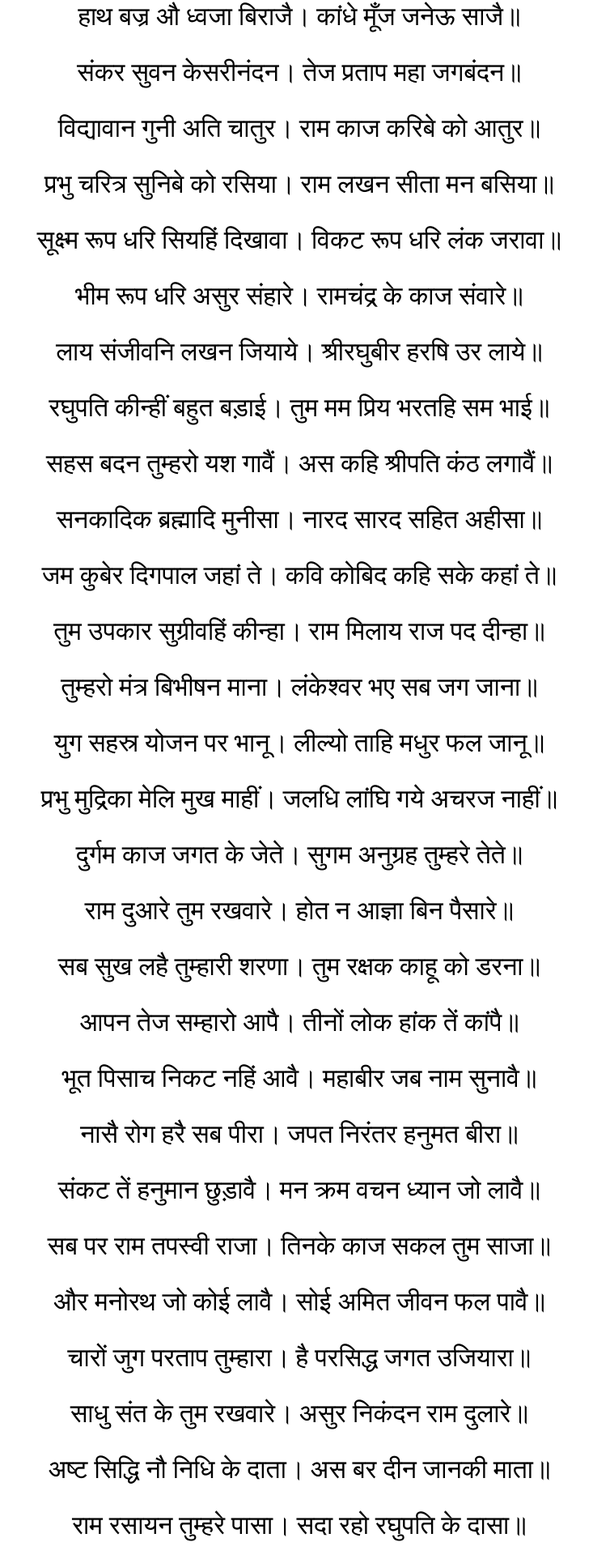
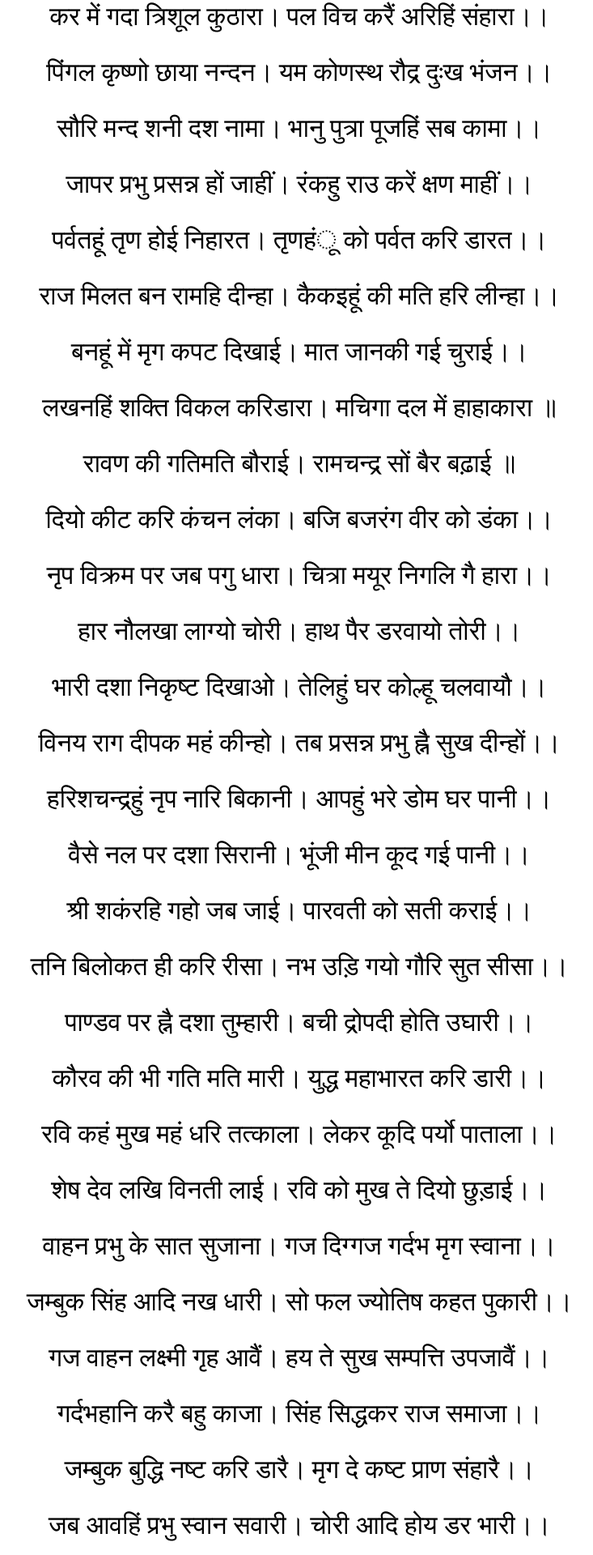
Before and after one commit to asitsi/chalisha, a React (Create React App) app: page /chalisha/sani in a window 1280 px wide. Shown: the part 759-2679 px from the top of the page at 81% size, without its empty margins (270-1003 px from the left). Built offline with nearby package versions, Linux system fonts and the light colour scheme; a web font is replaced by a local one.

Commit message:
shani chalisha added

```diff
--- a/src/Home/Home.js
+++ b/src/Home/Home.js
@@ -24,7 +24,7 @@ export default Home;
 const Card = ({ imageUrl }) => {
   return (
     <div className="card">
-      <img src={imageUrl} className="card-image" />
+      <img src={imageUrl} alt={`${imageUrl}`} className="card-image" />
     </div>
   );
 };
--- a/src/Shani/Shani.js
+++ b/src/Shani/Shani.js
@@ -51,44 +51,44 @@ const Doha = [
 const Chalisha = [
     { chopai: "जयति जयति शनिदेव दयाला। करत सदा भक्तन प्रतिपाला॥" },
     { chopai: "चारि भुजा, तनु श्याम विराजै। माथे रतन मुकुट छबि छाजै॥" },
-    { chopai: "महावीर विक्रम बजरंगी। कुमति निवार सुमति के संगी॥" },
-    { chopai: "कंचन बरन बिराज सुबेसा। कानन कुंडल कुंचित केसा॥" },
-    { chopai: "हाथ बज्र औ ध्वजा बिराजै। कांधे मूँज जनेऊ साजै॥" },
-    { chopai: "संकर सुवन केसरीनंदन। तेज प्रताप महा जगबंदन॥" },
-    { chopai: "विद्यावान गुनी अति चातुर। राम काज करिबे को आतुर॥" },
-    { chopai: "प्रभु चरित्र सुनिबे को रसिया। राम लखन सीता मन बसिया॥" },
-    { chopai: "सूक्ष्म रूप धरि सियहिं दिखावा। विकट रूप धरि लंक जरावा॥" },
-    { chopai: "भीम रूप धरि असुर संहारे। रामचंद्र के काज संवारे॥" },
-    { chopai: "लाय संजीवनि लखन जियाये। श्रीरघुबीर हरषि उर लाये॥" },
-    { chopai: "रघुपति कीन्हीं बहुत बड़ाई। तुम मम प्रिय भरतहि सम भाई॥" },
-    { chopai: "सहस बदन तुम्हरो यश गावैं। अस कहि श्रीपति कंठ लगावैं॥" },
-    { chopai: "सनकादिक ब्रह्मादि मुनीसा। नारद सारद सहित अहीसा॥" },
-    { chopai: "जम कुबेर दिगपाल जहां ते। कवि कोबिद कहि सके कहां ते॥" },
-    { chopai: "तुम उपकार सुग्रीवहिं कीन्हा। राम मिलाय राज पद दीन्हा॥" },
-    { chopai: "तुम्हरो मंत्र बिभीषन माना। लंकेश्वर भए सब जग जाना॥" },
-    { chopai: "युग सहस्र योजन पर भानू। लील्यो ताहि मधुर फल जानू॥" },
-    { chopai: "प्रभु मुद्रिका मेलि मुख माहीं। जलधि लांघि गये अचरज नाहीं॥" },
-    { chopai: "दुर्गम काज जगत के जेते। सुगम अनुग्रह तुम्हरे तेते॥" },
-    { chopai: "राम दुआरे तुम रखवारे। होत न आज्ञा बिन पैसारे॥" },
-    { chopai: "सब सुख लहै तुम्हारी शरणा। तुम रक्षक काहू को डरना॥" },
-    { chopai: "आपन तेज सम्हारो आपै। तीनों लोक हांक तें कांपै॥" },
-    { chopai: "भूत पिसाच निकट नहिं आवै। महाबीर जब नाम सुनावै॥" },
-    { chopai: "नासै रोग हरै सब पीरा। जपत निरंतर हनुमत बीरा॥" },
-    { chopai: "संकट तें हनुमान छुड़ावै। मन क्रम वचन ध्यान जो लावै॥" },
-    { chopai: "सब पर राम तपस्वी राजा। तिनके काज सकल तुम साजा॥" },
-    { chopai: "और मनोरथ जो कोई लावै। सोई अमित जीवन फल पावै॥" },
-    { chopai: "चारों जुग परताप तुम्हारा। है परसिद्ध जगत उजियारा॥" },
-    { chopai: "साधु संत के तुम रखवारे। असुर निकंदन राम दुलारे॥" },
-    { chopai: "अष्ट सिद्धि नौ निधि के दाता। अस बर दीन जानकी माता॥" },
-    { chopai: "राम रसायन तुम्हरे पासा। सदा रहो रघुपति के दासा॥" },
-    { chopai: "तुम्हरे भजन राम को पावै। जनम जनम के दुख बिसरावै॥" },
-    { chopai: "अन्त काल रघुवर पुर जाई। जहां जन्म हरिभक्त कहाई॥" },
-    { chopai: "और देवता चित्त न धरई। हनुमत सेइ सर्व सुख करई॥" },
-    { chopai: "संकट कटै मिटै सब पीरा। जो सुमिरै हनुमत बलबीरा॥" },
-    { chopai: "जै जै जै हनुमान गोसाईं। कृपा करहु गुरुदेव की नाईं॥" },
-    { chopai: "जो सत बार पाठ कर कोई। छूटहि बंदि महा सुख होई॥" },
-    { chopai: "जो यह पढ़ै हनुमान चालीसा। होय सिद्धि साखी गौरीसा॥" },
-    { chopai: "तुलसीदास सदा हरि चेरा। कीजै नाथ हृदय महँ डेरा॥" }
+    { chopai: "परम विशाल मनोहर भाला। टेढ़ी दृष्टि भृकुटि विकराला।।" },
+    { chopai: "कुण्डल श्रवण चमाचम चमकै। हिये माल मुक्तन मणि दमकै।।" },
+    { chopai: "कर में गदा त्रिशूल कुठारा। पल विच करैं अरिहिं संहारा।।" },
+    { chopai: "पिंगल कृष्णो छाया नन्दन। यम कोणस्थ रौद्र दुःख भंजन।।" },
+    { chopai: "सौरि मन्द शनी दश नामा। भानु पुत्रा पूजहिं सब कामा।।" },
+    { chopai: "जापर प्रभु प्रसन्न हों जाहीं। रंकहु राउ करें क्षण माहीं।।" },
+    { chopai: "पर्वतहूं तृण होई निहारत। तृणहंू को पर्वत करि डारत।।" },
+    { chopai: "राज मिलत बन रामहि दीन्हा। कैकइहूं की मति हरि लीन्हा।।" },
+    { chopai: "बनहूं में मृग कपट दिखाई। मात जानकी गई चुराई।।" },
+    { chopai: "लखनहिं शक्ति विकल करिडारा। मचिगा दल में हाहाकारा ॥" },
+    { chopai: "रावण की गतिमति बौराई। रामचन्द्र सों बैर बढ़ाई ॥" },
+    { chopai: "दियो कीट करि कंचन लंका। बजि बजरंग वीर को डंका।।" },
+    { chopai: "नृप विक्रम पर जब पगु धारा। चित्रा मयूर निगलि गै हारा।।" },
+    { chopai: "हार नौलखा लाग्यो चोरी। हाथ पैर डरवायो तोरी।।" },
+    { chopai: "भारी दशा निकृष्ट दिखाओ। तेलिहुं घर कोल्हू चलवायौ।।" },
+    { chopai: "विनय राग दीपक महं कीन्हो। तब प्रसन्न प्रभु ह्नै सुख दीन्हों।।" },
+    { chopai: "हरिशचन्द्रहुं नृप नारि बिकानी। आपहुं भरे डोम घर पानी।।" },
+    { chopai: "वैसे नल पर दशा सिरानी। भूंजी मीन कूद गई पानी।।" },
+    { chopai: "श्री शकंरहि गहो जब जाई। पारवती को सती कराई।।" },
+    { chopai: "तनि बिलोकत ही करि रीसा। नभ उड़ि गयो गौरि सुत सीसा।।" },
+    { chopai: "पाण्डव पर ह्नै दशा तुम्हारी। बची द्रोपदी होति उघारी।।" },
+    { chopai: "कौरव की भी गति मति मारी। युद्ध महाभारत करि डारी।।" },
+    { chopai: "रवि कहं मुख महं धरि तत्काला। लेकर कूदि पर्यो पाताला।।" },
+    { chopai: "शेष देव लखि विनती लाई। रवि को मुख ते दियो छुड़ाई।।" },
+    { chopai: "वाहन प्रभु के सात सुजाना। गज दिग्गज गर्दभ मृग स्वाना।।" },
+    { chopai: "जम्बुक सिंह आदि नख धारी। सो फल ज्योतिष कहत पुकारी।।" },
+    { chopai: "गज वाहन लक्ष्मी गृह आवैं। हय ते सुख सम्पत्ति उपजावैं।।" },
+    { chopai: "गर्दभहानि करै बहु काजा। सिंह सिद्धकर राज समाजा।।" },
+    { chopai: "जम्बुक बुद्धि नष्ट करि डारै। मृग दे कष्ट प्राण संहारै।।" },
+    { chopai: "जब आवहिं प्रभु स्वान सवारी। चोरी आदि होय डर भारी।।" },
+    { chopai: "तैसहिं चारि चरण यह नामा। स्वर्ण लोह चांदी अरु ताम्बा।।" },
+    { chopai: "लोह चरण पर जब प्रभु आवैं। धन सम्पत्ति नष्ट करावैं।।" },
+    { chopai: "समता ताम्र रजत शुभकारी। स्वर्ण सर्व सुख मंगल भारी।।" },
+    { chopai: "जो यह शनि चरित्रा नित गावै। कबहुं न दशा निकृष्ट सतावै।।" },
+    { chopai: "अद्भुत नाथ दिखावैं लीला। करैं शत्राु के नशि बल ढीला।।" },
+    { chopai: "जो पंडित सुयोग्य बुलवाई। विधिवत शनि ग्रह शान्ति कराई।।" },
+    { chopai: "पीपल जल शनि-दिवस चढ़ावत। दीप दान दै बहु सुख पावत।।" },
+    { chopai: "कहत राम सुन्दर प्रभु दासा। शनि सुमिरत सुख होत प्रकाशा।।" },
 ];
 
 const Doha2 = [
```
